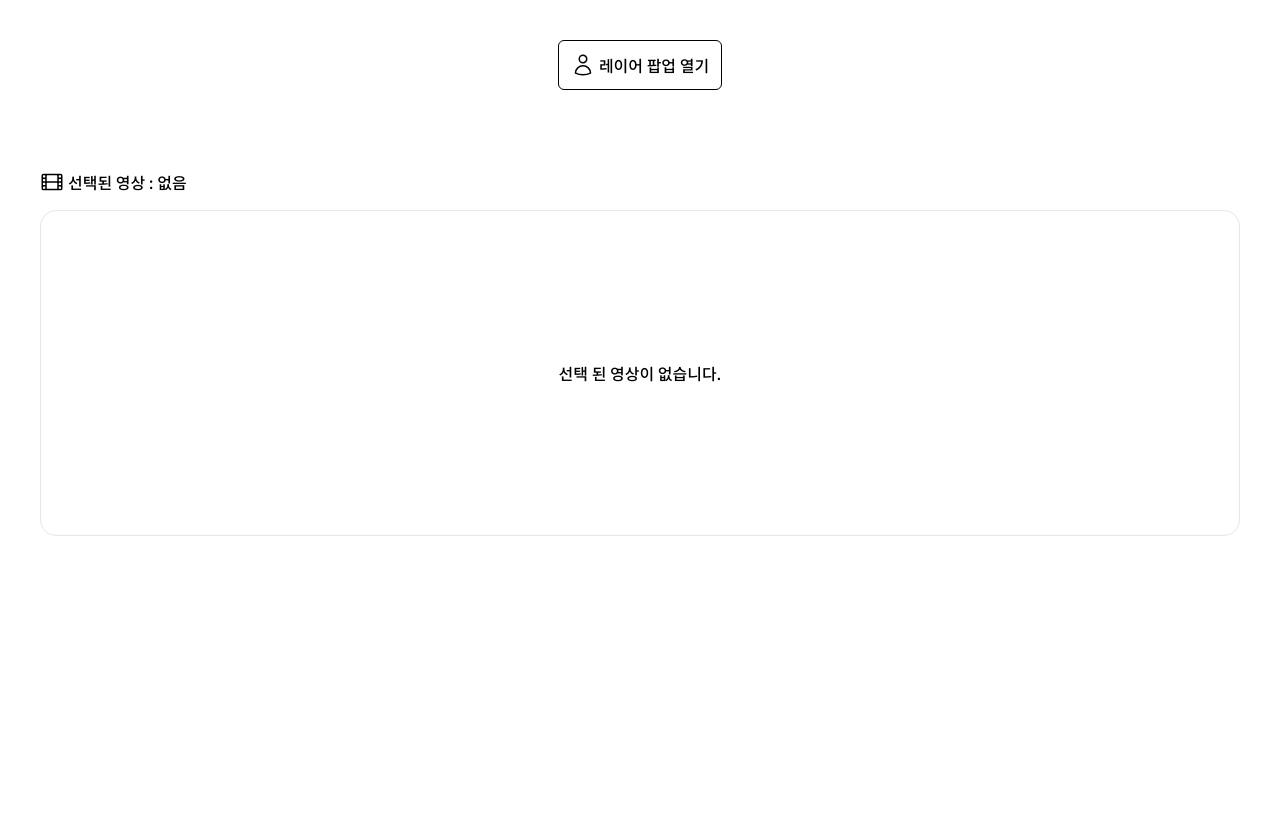
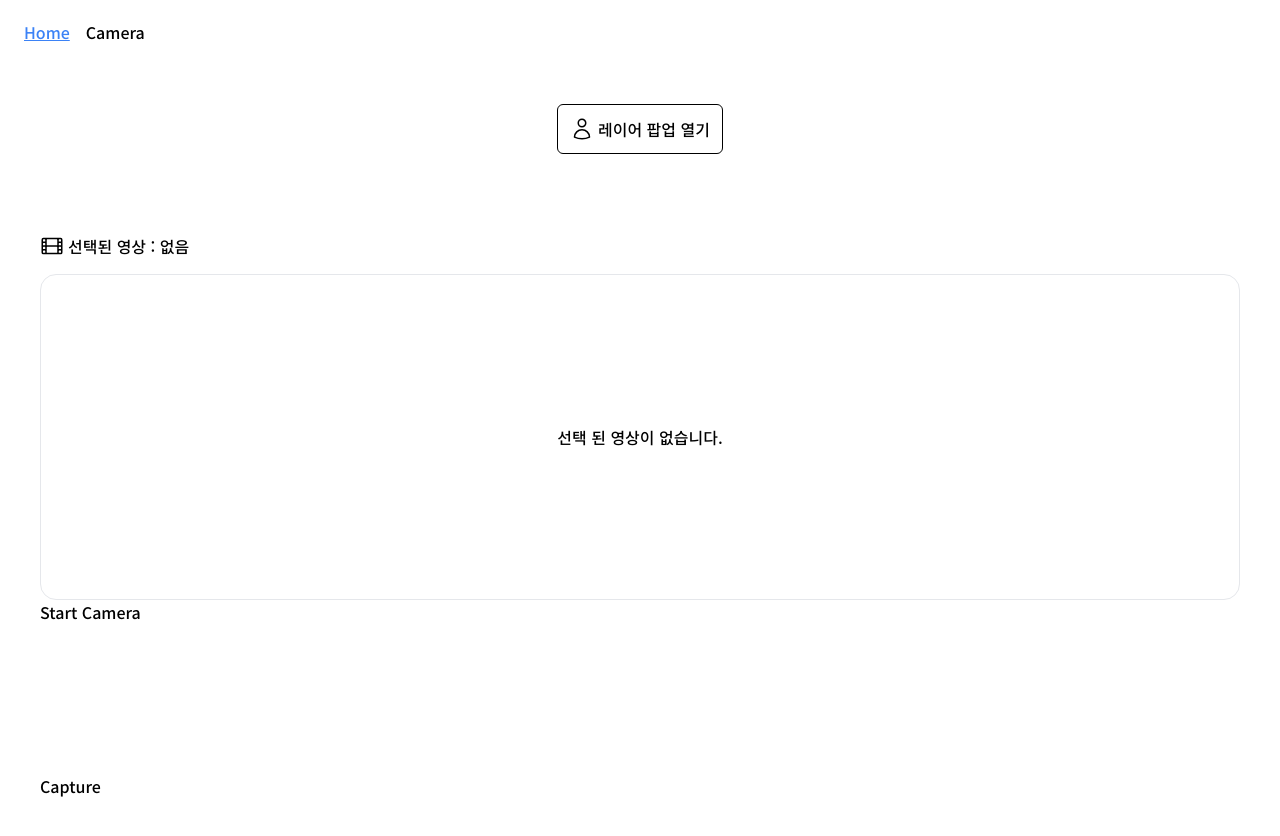
Before and after one commit to zeropsy85/electron-nextjs, a Next.js app: page / in a window 1280 px wide. Shown: the top 836 px of the page. Before the commit the page ends 800 px from the top, so only its background shows below. Built offline with nearby package versions, Linux system fonts and the light colour scheme.

Commit message:
electron serve 적용 테스트

```diff
--- a/next.config.mjs
+++ b/next.config.mjs
@@ -1,9 +1,9 @@
 /** @type {import('next').NextConfig} */
+
 const nextConfig = {
 	output: 'export',
 	trailingSlash: true,
 	distDir: 'build',
-	assetPrefix: process.env.NODE_ENV === 'production' ? '.' : '',
 }
 
 export default nextConfig
--- /dev/null
+++ b/src/app/camera/page.tsx
@@ -0,0 +1,9 @@
+'use client'
+
+export default function Camera() {
+    return (
+        <main>
+            <h1>Camera</h1>
+        </main>
+    )
+}
--- a/src/app/globals.css
+++ b/src/app/globals.css
@@ -1,3 +1,28 @@
 @tailwind base;
 @tailwind components;
 @tailwind utilities;
+
+@font-face {
+	font-family: "noto-sans-kr-v21-latin_korean";
+	font-style: normal;
+	font-weight: normal;
+	src: url("./fonts/noto-sans-kr-v21-latin_korean-500.woff") format("woff");
+}
+
+@font-face {
+	font-family: "noto-sans-kr-v21-latin_korean";
+	font-style: normal;
+	font-weight: 700;
+	src: url("./fonts/noto-sans-kr-v21-latin_korean-700.woff") format("woff");
+}
+
+@font-face {
+	font-family: "noto-sans-kr-v21-latin_korean";
+	font-style: normal;
+	font-weight: 900;
+	src: url("./fonts/noto-sans-kr-v21-latin_korean-900.woff") format("woff");
+}
+
+body {
+    font-family: 'noto-sans-kr-v21-latin_korean', sans-serif;
+}
--- a/src/app/layout.tsx
+++ b/src/app/layout.tsx
@@ -1,27 +1,7 @@
 import type { Metadata } from "next";
-import localFont from 'next/font/local'
 import "./globals.css";
 
-const notoSans = localFont({
-  src : [
-    {
-      path :'./fonts/noto-sans-kr-v21-latin_korean-500.woff',
-      weight : '500',
-      style : 'normal'
-    },
-    {
-      path :'./fonts/noto-sans-kr-v21-latin_korean-700.woff',
-      weight : '700',
-      style : 'normal'
-    },
-    {
-      path :'./fonts/noto-sans-kr-v21-latin_korean-900.woff',
-      weight : '900',
-      style : 'normal'
-    },
-  ],
-  display: 'swap',
-})
+import Header from "@/components/Header";
 
 export const metadata: Metadata = {
   title: "Electron with nextjs 14",
@@ -34,8 +14,11 @@ export default function RootLayout({
   children: React.ReactNode;
 }>) {
   return (
-    <html lang="en" className={notoSans.className}>
-      <body>{children}</body>
+    <html lang="ko">
+      <body>
+        <Header />
+        {children}
+      </body>
     </html>
   );
 }
--- a/src/app/page.tsx
+++ b/src/app/page.tsx
@@ -1,6 +1,7 @@
 'use client';
 
-import { useState } from "react";
+import { useEffect, useRef, useState } from "react";
+
 const radioInputOptions = [
   { value: 'video_a', label: '영상 1번' },
   { value: 'video_b', label: '영상 2번' },
@@ -12,6 +13,36 @@ export default function Home() {
   const [isVideoView, setIsVideoView] = useState(false);
   const [selectRadio, setSelectRadio] = useState("");
   const [tempRadio, setTempRadio] = useState("");
+
+  const videoRef = useRef<HTMLVideoElement | null>(null);
+  const canvasRef = useRef<HTMLCanvasElement | null>(null);
+
+  useEffect(() => {
+    if (typeof window !== 'undefined' && typeof navigator !== 'undefined') {
+      document.getElementById('startCamera')?.addEventListener('click', function() {
+        navigator.mediaDevices.getUserMedia({ video: true })
+          .then(function(stream) {
+
+            if (videoRef.current) {
+              videoRef.current.srcObject = stream;
+              videoRef.current.onloadedmetadata = function(e) {
+                videoRef.current?.play();
+              };
+            }
+          })
+          .catch(function(err) {
+            console.log(err.name + ": " + err.message);
+          });
+      });
+
+      document.getElementById('capture')?.addEventListener('click', function() {
+        if (canvasRef.current && videoRef.current) {
+          const context = canvasRef.current.getContext('2d');
+          context?.drawImage(videoRef.current, 0, 0, 640, 480);
+        }
+      });
+    }
+  }, [isVideoView]);
 
   const handleLayer = () => {
     setIsLayerView(true);
@@ -101,6 +132,11 @@ export default function Home() {
           }
         </div>
       </div>
+
+      <button id="startCamera">Start Camera</button>
+      <video ref={videoRef} />
+      <button id="capture">Capture</button>
+      <canvas ref={canvasRef} width="640" height="480" />
     </main>
   );
 }
--- /dev/null
+++ b/src/components/Header.tsx
@@ -0,0 +1,21 @@
+'use client';
+
+import Link from "next/link";
+import { usePathname } from "next/navigation";
+
+export default function Header() {
+    const pathname = usePathname();
+
+    return (
+        <header className="h-16 flex px-6 gap-4 w-full flex-row relative flex-nowrap items-center justify-between">
+            <ul className="h-full flex flex-row flex-nowrap items-center gap-4">
+                <li className="">
+                    <Link href="/" className={pathname === "/" ? "text-blue-500 underline" : ""}>Home</Link>
+                </li>
+                <li>
+                    <Link href="/camera" className={pathname === "/camera/" ? "text-blue-500 underline" : ""}>Camera</Link>
+                </li>
+            </ul>
+        </header>
+    )
+}
```
Also changed, not shown: main.js (+12 -61 lines), main_back.js (added, +67 -0 lines), package.json (+6 -4 lines), 1 other file (tests, documents, lock files or other folders).
